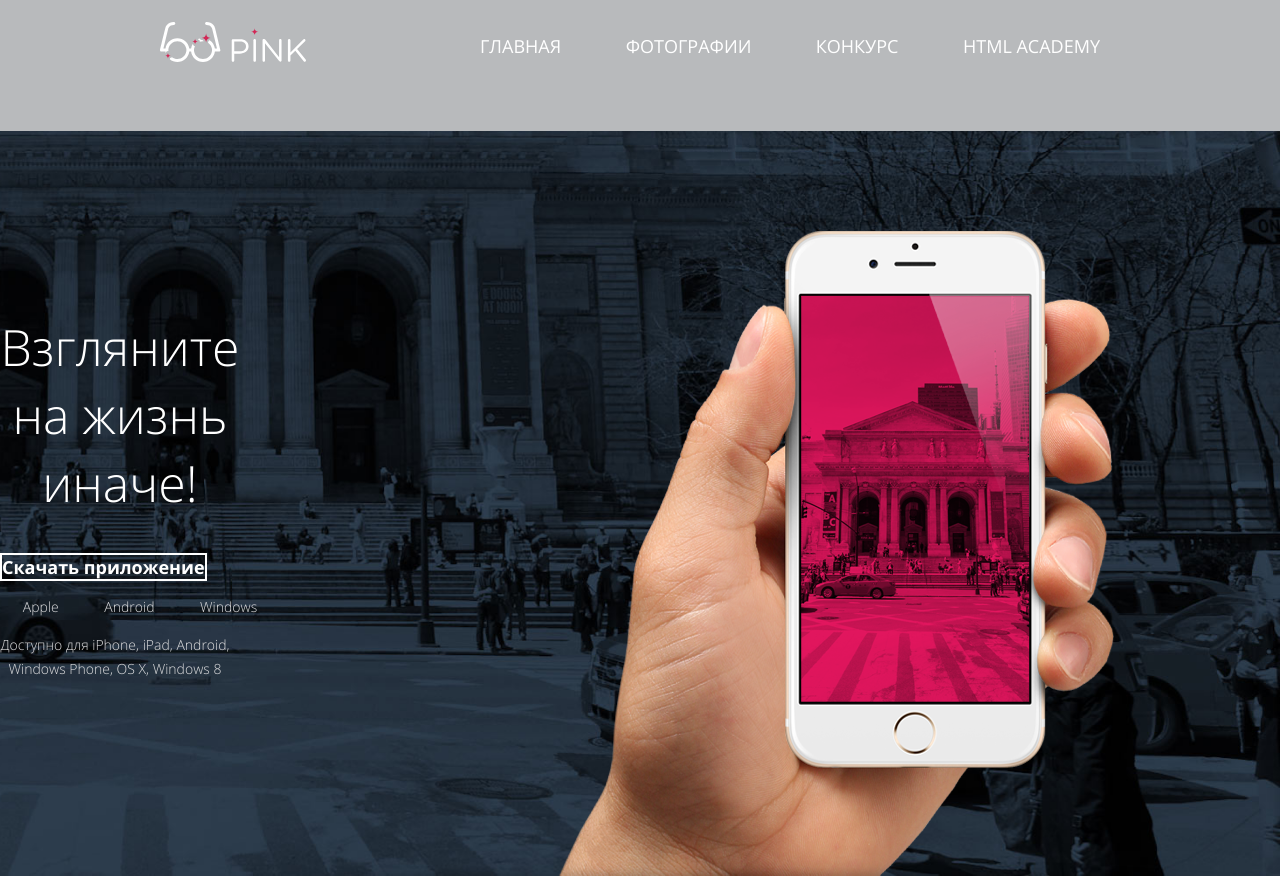
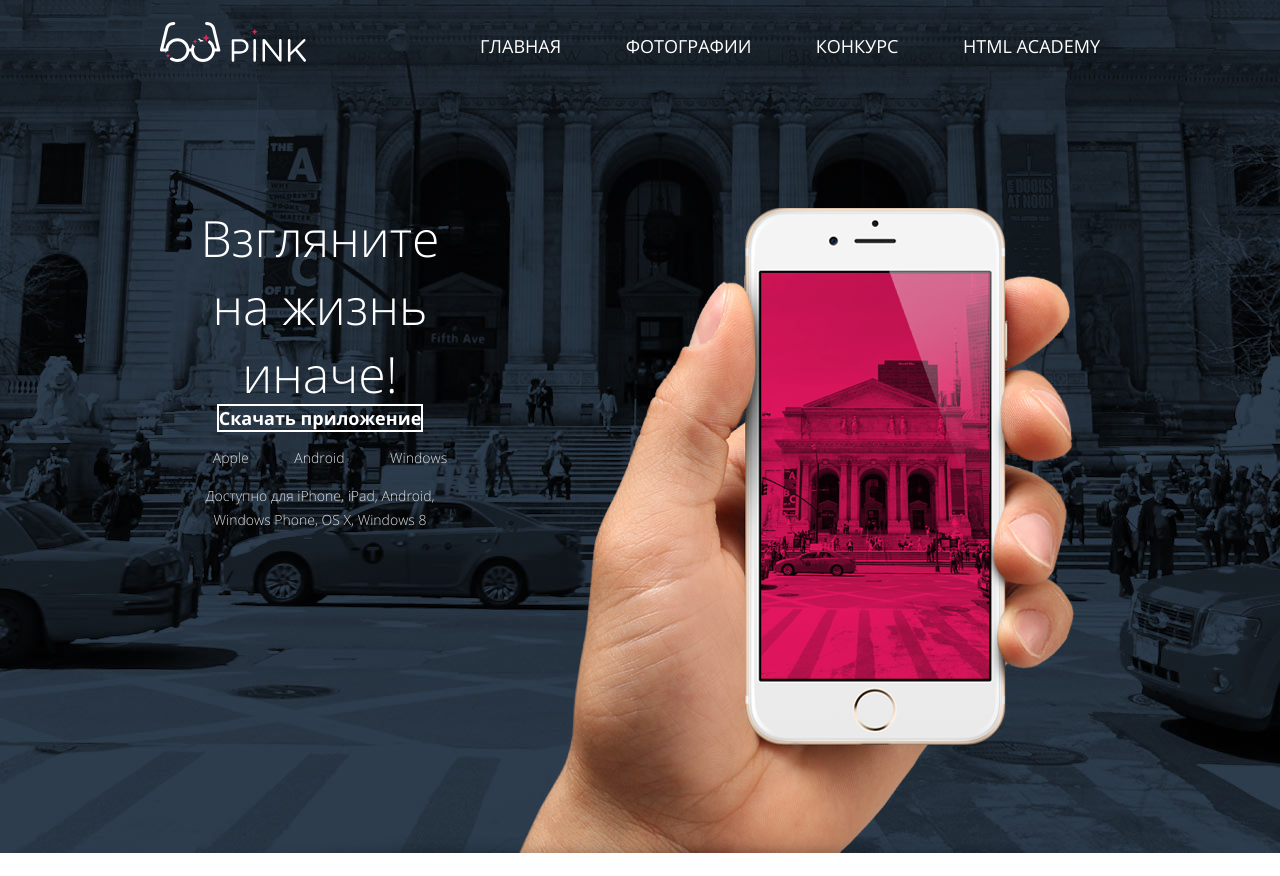
Before and after one commit to Chaos28/144521-pink, a website: page source/index.html in a window 1280 px wide. Shown: the top 876 px of the page. Drawn offline with nearby package versions, Linux system fonts and the light colour scheme; files that its build step writes are made by us from their sources.

Commit message:
Добавление адаптивной графики для блока download-menu

```diff
--- a/source/index.html
+++ b/source/index.html
@@ -24,20 +24,20 @@
 
           <ul class="main-nav__list">
 
-            <li class="main-nav__item main-nav__item--active">
-              <a>Главная</a>
+            <li>
+              <a class="main-nav__item main-nav__item--active">Главная</a>
             </li>
 
-            <li class="main-nav__item">
-              <a href="photo.html">Фотографии</a>
+            <li>
+              <a class="main-nav__item" href="photo.html">Фотографии</a>
             </li>
 
-            <li class="main-nav__item">
-              <a href="form.html">Конкурс</a>
+            <li>
+              <a class="main-nav__item" href="form.html">Конкурс</a>
             </li>
 
-            <li class="main-nav__item">
-              <a href="#">HTML Academy</a>
+            <li>
+              <a class="main-nav__item" href="#">HTML Academy</a>
             </li>
           </ul>
 
@@ -51,6 +51,8 @@
 
       <section class="download-menu">
         <div class="download-menu__wrapper">
+          <div class="container">
+            <div class="download-menu__applications">
               <p class="download-menu__title">Взгляните на жизнь иначе!</p>
               <a class="download-menu__download-link">Скачать приложение</a>
               <ul class="download-menu__platform">
@@ -67,6 +69,8 @@
                 </li>
               </ul>
               <p class="download-menu__description">Доступно для iPhone, iPad, Android, Windows Phone, OS X, Windows 8</p>
+            </div>
+          </div>
         </div>
       </section>
 
--- /dev/null
+++ b/source/less/blocks/container.less
@@ -0,0 +1,17 @@
+.container {
+  width: 320px;
+  margin-left: auto;
+  margin-right: auto;
+}
+
+@media (min-width: @tablet-width) {
+  .container {
+    width: 660px;
+  }
+}
+
+@media (min-width: @desktop-width) {
+  .container {
+    width: 940px;
+  }
+}
--- a/source/less/blocks/download-menu.less
+++ b/source/less/blocks/download-menu.less
@@ -1,24 +1,44 @@
 .download-menu {
-  display: flex;
-  flex-direction: column;
-  justify-content: center;
-  align-items: center;
-  min-height: 462px;
+  // display: flex;
+  // flex-direction: column;
+  // justify-content: center;
+  // align-items: center;
+  position: relative;
   min-width: 280px;
-  background-image:
-    url("../img/iphone-hand-mobile@1x.png"),
-    url("../img/bg-back-mobile@1x.jpg");
-  background-repeat:
-    no-repeat,
-    no-repeat;
-  background-position: 0% 100%;
-  background-size:
-    auto,
-    cover;
+  padding-top: 176px;
+  background-image: url("../img/bg-back-mobile@1x.jpg");
+  background-repeat: no-repeat;
+  background-size: cover;
   font-size: 14px;
   line-height: 24px;
   font-weight: 300;
   color: #dfdfe0;
+
+  &::before {
+    display: block;
+    position: relative;
+    content: "";
+    background-image: url("../img/iphone-hand-mobile@1x.png");
+    background-repeat: no-repeat;
+    background-position: bottom left;
+    width: 100%;
+    max-width: 320px;
+    height: 285px;
+    margin: 0 auto;
+  }
+}
+
+.download-menu__wrapper {
+  position: relative;
+  background-color: #1d2631;
+  padding-top: 28px;
+  padding-bottom: 37px;
+}
+
+.download-menu__applications {
+  text-align: center;
+  padding-left: 20px;
+  padding-right: 20px;
 }
 
 .download-menu__title {
@@ -49,25 +69,45 @@
 }
 
 .download-menu__description {
-  width: 230px;
-  height: auto;
-  text-align: center;
+  margin: 0;
 }
 
 @media (min-width: @tablet-width) {
   .download-menu {
-    align-items: flex-start;
-    background-image:
-      url("../img/iphone-hand-tablet@1x.png"),
-      url("../img/bg-back-tablet@1x.jpg");
-    min-height: 620px;
-    background-position: 100% 100%;
+    min-height: 740px;
+    background-image: url("../img/bg-back-tablet@1x.jpg");
+    background-position: center;
+
+    &::before {
+      position: absolute;
+      max-width: 660px;
+      height: auto;
+      top: 0;
+      bottom: 0;
+      left: 0;
+      right: 0;
+      background-image: url("../img/iphone-hand-tablet@1x.png");
+      background-position: bottom right;
+    }
+  }
+
+  .download-menu__wrapper {
+    background-color: transparent;
+  }
+
+  .download-menu__applications {
+    width: 300px;
+  }
+
+  .download-menu__container {
+    margin: 0;
   }
 
   .download-menu__title {
     display: block;
     font-size: 40px;
     width: 200px;
+    margin: 0 auto;
     line-height: normal;
     text-align: center;
   }
@@ -75,10 +115,14 @@
 
 @media (min-width: @desktop-width) {
   .download-menu {
-    background-image:
-      url("../img/iphone-hand-desktop@1x.png"),
-      url("../img/bg-back-desktop@1x.jpg");
-    min-height: 745px;
+    background-image: url("../img/bg-back-desktop@1x.jpg");
+    min-height: 853px;
+
+    &::before {
+      max-width: 940px;
+      background-image: url("../img/iphone-hand-desktop@1x.png");
+      background-position: bottom right -130px;
+    }
   }
 
   .download-menu__title {
--- a/source/less/blocks/main-nav.less
+++ b/source/less/blocks/main-nav.less
@@ -19,18 +19,16 @@
 .main-nav__logo {
   position: relative;
   display: block;
-  height: 69px;
   padding-left: 20px;
   padding-top: 21px;
-  box-sizing: border-box;
+  padding-bottom: 25px;
   border-top: 1px solid rgba(255, 255, 255, 0.15);
   border-bottom: 1px solid #000000;
-  // background-color: #283645;
 }
 
-.main-nav__list a {
+.main-nav__item {
   display: block;
-  height: 64px;
+  min-height: 64px;
   text-align: center;
   color: #ffffff;
   text-decoration: none;
@@ -54,7 +52,7 @@
 @media (min-width: @tablet-width) {
   .main-nav__logo {
     padding-top: 27px;
-    height: 109px;
+    // height: 109px;
   }
 }
 
@@ -74,7 +72,7 @@
     background-color: transparent;
   }
 
-   .main-nav__logo {
+  .main-nav__logo {
     padding: 0;
     border: none;
     background-color: transparent;
--- a/source/less/blocks/page-header.less
+++ b/source/less/blocks/page-header.less
@@ -1,14 +1,9 @@
 /*блок page-header*/
 
 .page-header {
-  // background-color: rgba(29, 38, 49, 0.3);
+  position: relative;
+  z-index: 1;
 }
-
-// .page-header__wrapper {
-//   display: flex;
-//   flex-direction: column;
-//   justify-content: space-between;
-//   }
 
 @media (min-width: @desktop-width) {
   .page-header__wrapper {
--- a/source/less/blocks/page-main.less
+++ b/source/less/blocks/page-main.less
@@ -1,4 +1,15 @@
 .page-main {
-  display: flex;
-  flex-direction: column;
+  margin-top: -100px;
 }
+
+@media (min-width: @tablet-width) {
+  .page-main {
+    margin-top: -110px;
+  }
+}
+
+@media (min-width: @desktop-width) {
+  .page-main {
+    margin-top: -110px;
+  }
+}
--- a/source/less/scaffolding.less
+++ b/source/less/scaffolding.less
@@ -1,12 +1,19 @@
+html {
+  box-sizing: border-box;
+}
+
+*,
+*::before,
+*::after {
+  box-sizing: inherit;
+}
+
 body {
   margin: 0;
   padding: 0;
   font-family: "Open Sans", "Arial", sans-serif;
   font-size: 24px;
   line-height: 24px;
-  /*background-color: #1d2631;
-*/
-
 }
 
 img {
--- a/source/less/style.less
+++ b/source/less/style.less
@@ -1,6 +1,7 @@
 @import "variables";
 @import "scaffolding";
 @import "fonts";
+@import "blocks/container";
 @import "blocks/page-header";
 @import "blocks/main-nav";
 @import "blocks/page-main";
```
Also changed, not shown: source/form.html (+8 -8 lines), source/photo.html (+8 -8 lines). Lines whose indentation alone changed are shown as unchanged.
